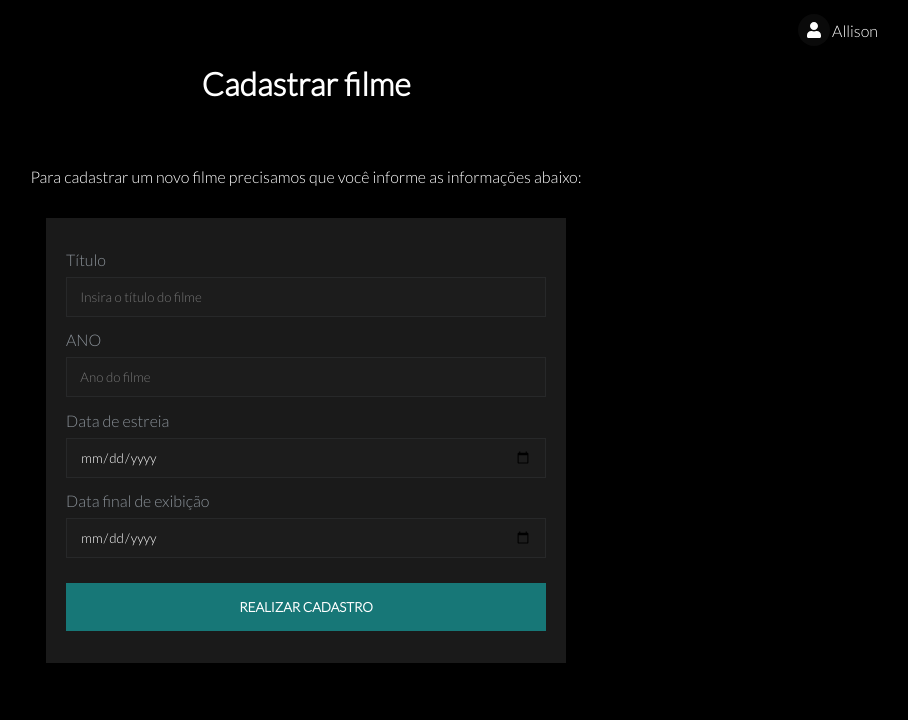
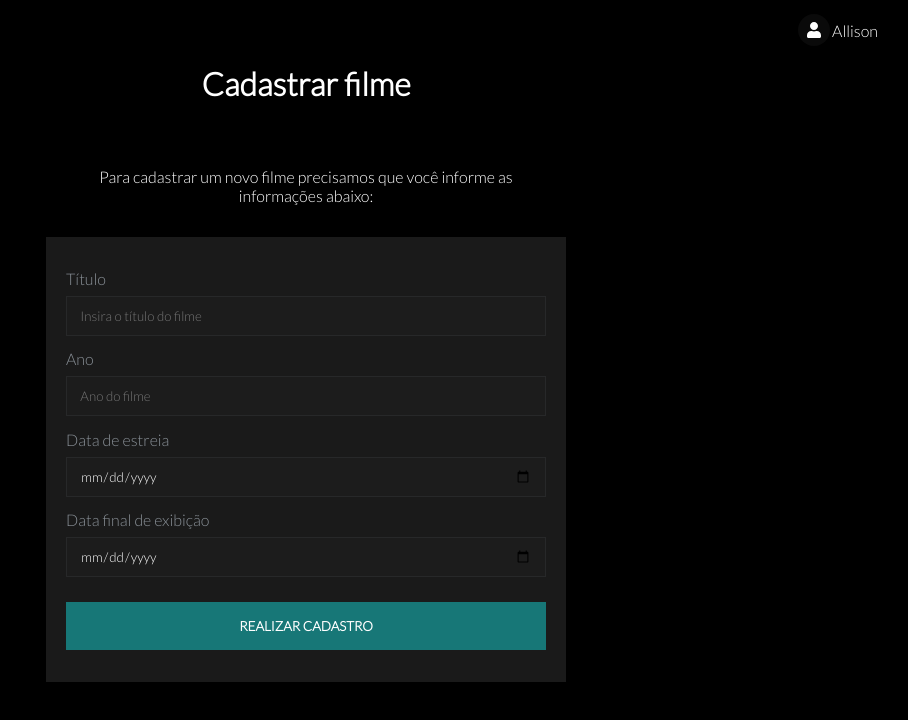
Before and after one commit to allisonjulioo/TicketsOnline, a React (Create React App) app: page /new/movie in a window 1280 px wide. Shown: the top 720 px of the page, without its empty margins (358-1266 px from the left). Built offline with nearby package versions, Linux system fonts and the light colour scheme.

Commit message:
Styles input type number

```diff
--- a/src/pages/Admin/RegisterMovie/index.jsx
+++ b/src/pages/Admin/RegisterMovie/index.jsx
@@ -42,10 +42,10 @@ export default () => {
           />
         </label>
         <label>
-          <p>ANO</p>
+          <p>Ano</p>
           <input
             placeholder="Ano do filme"
-            type="text"
+            type="number"
             value={year}
             onChange={(event) => setYear(event.target.value)}
           />
--- a/src/styles/_helpers.scss
+++ b/src/styles/_helpers.scss
@@ -36,4 +36,8 @@
     color: $white;
     margin: 2em 0;
   }
+  p {
+    max-width: 500px;
+    margin: 0 auto;
+  }
 }
--- a/src/styles/_inputs.scss
+++ b/src/styles/_inputs.scss
@@ -10,6 +10,7 @@ form {
   input[type="text"],
   input[type="password"],
   input[type="email"],
+  input[type="number"],
   input[type="date"],
   select {
     width: 100%;
```
